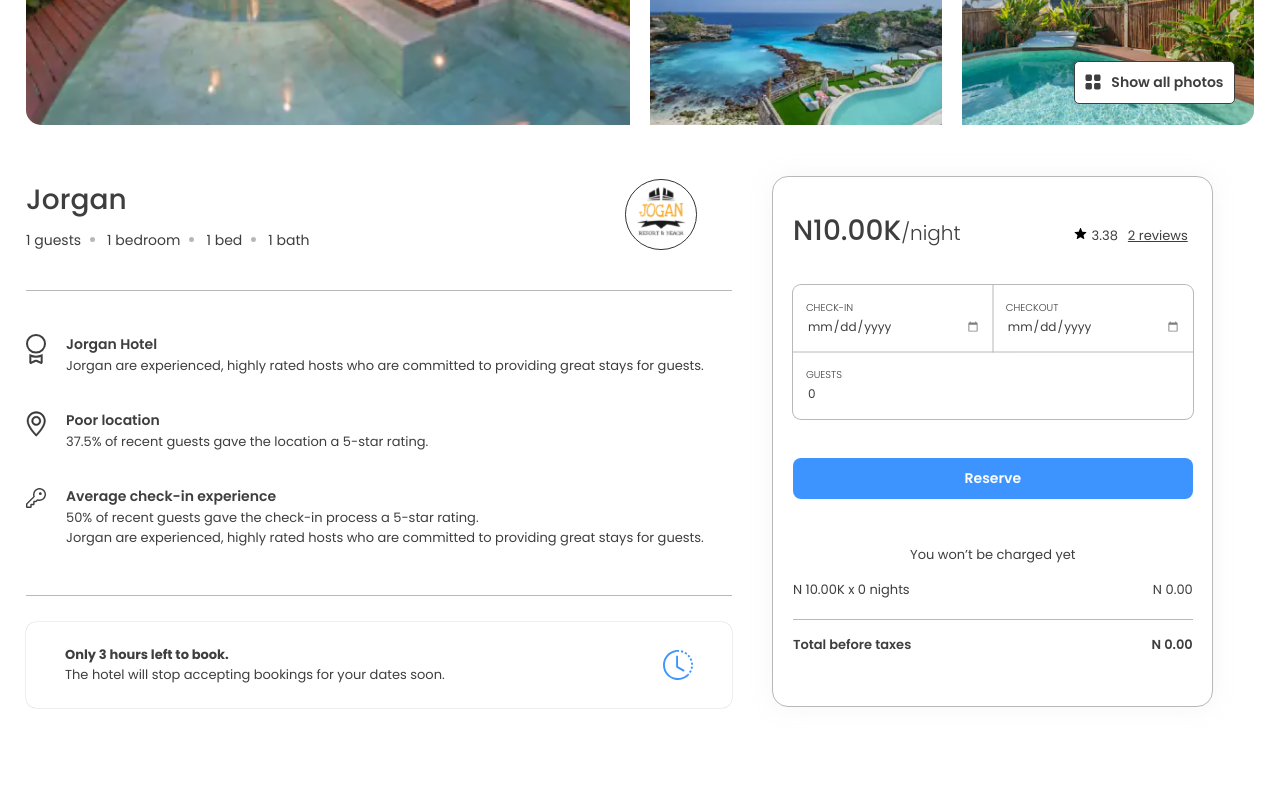
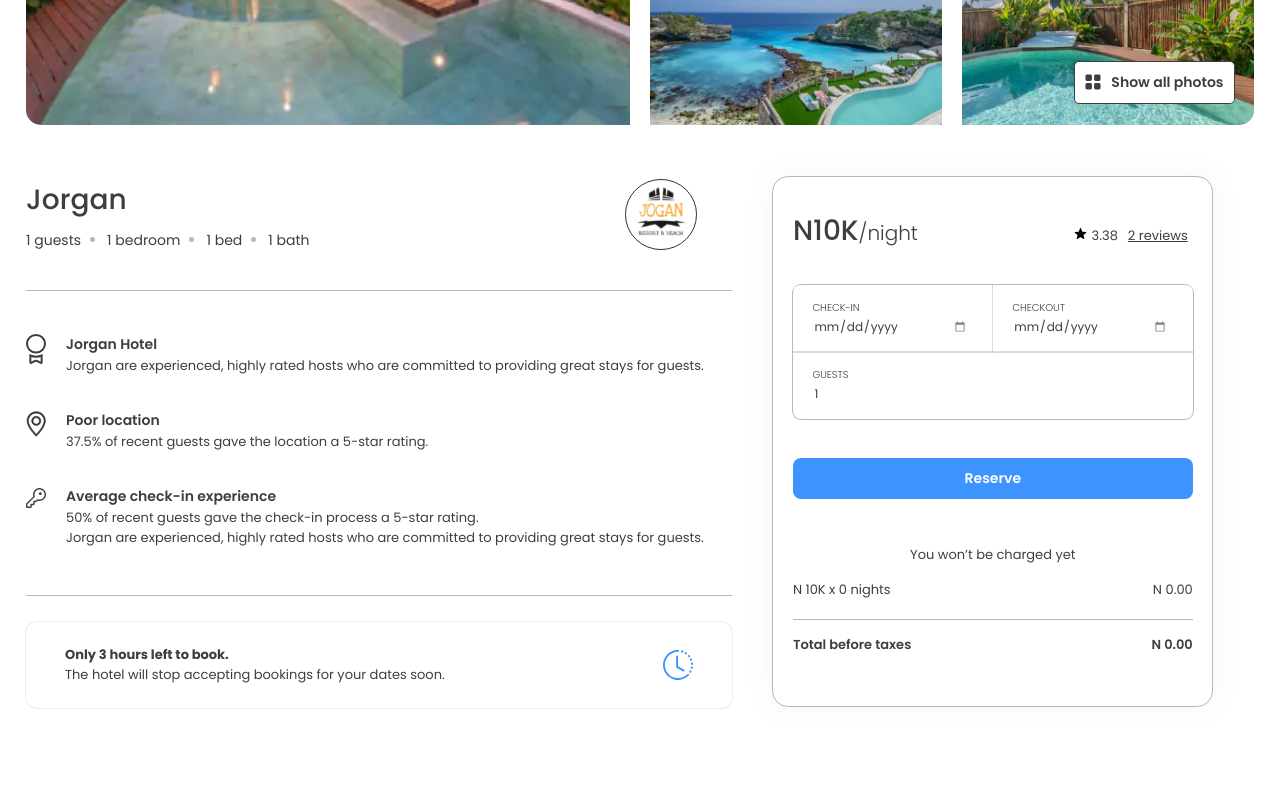
Before and after one commit to unnamed-lab/lemuel-hotel-reservation, a React (Vite) app: page /place/1 in a window 1280 px wide. Shown: the part 599-1385 px from the top of the page. Built offline with nearby package versions, Linux system fonts and the light colour scheme.

Commit message:
refactored utility codes

```diff
--- a/src/pages/HotelDetail.jsx
+++ b/src/pages/HotelDetail.jsx
@@ -1,5 +1,10 @@
 import React, { useEffect, useRef, useState } from "react";
-import { Link, useNavigate, useOutletContext, useParams } from "react-router-dom";
+import {
+  Link,
+  useNavigate,
+  useOutletContext,
+  useParams,
+} from "react-router-dom";
 import brandImg from "../assets/brand.svg";
 import userImg from "../assets/user.svg";
 import {
@@ -69,6 +74,8 @@ function DetailPage() {
           rooms={hotel.room}
           pricing={hotel.price}
           pageId={parseInt(placeId)}
+          minGuests={hotel.accomodation.guest}
+          maxGuests={hotel.accomodation.max_guest}
         />
         <Offers facility={hotel.facility} />
         <Rating
@@ -319,7 +326,9 @@ function ItemDetails({
   ratingAvg,
   reviewCount,
   pricing,
-  pageId
+  pageId,
+  minGuests,
+  maxGuests,
 }) {
   const { guest, bed, bedroom, bath } = accomodation;
   const { name, url, imgUrl, contact } = company;
@@ -354,13 +363,13 @@ function ItemDetails({
   };
 
   const [makeReserve, setReserve] = useState(false);
-  const hasReserve = makeReserve ? "show": "";
-  const reserveBlock = makeReserve ? 'hide': "";
+  const hasReserve = makeReserve ? "show" : "";
+  const reserveBlock = makeReserve ? "hide" : "";
 
   const navigate = useNavigate();
 
   const createReservation = (e) => {
-    e.preventDefault()
+    e.preventDefault();
     navigate(`/place/${pageId}/reserve`);
   };
 
@@ -577,10 +586,11 @@ function ItemDetails({
                   type="number"
                   name="guests"
                   id="guestCount"
-                  min={0}
-                  defaultValue={0}
+                  min={minGuests}
+                  max={maxGuests}
+                  defaultValue={minGuests}
                   className="guest-number-input"
-                  placeholder="0 guest"
+                  placeholder={`${minGuests} guest`}
                   onChange={changeGuestNumber}
                   required
                 />
@@ -624,7 +634,7 @@ function ItemDetails({
   );
 }
 
-function Offers({facility}) {
+function Offers({ facility }) {
   return (
     <>
       <section className="catalogue-detail--offer btm-border">
--- a/src/styles/css/main.css
+++ b/src/styles/css/main.css
@@ -443,15 +443,20 @@
 }
 :root .booking-card .booking-card--appointment .booking-card--appointment_check {
   position: relative;
-  display: flex;
+  display: grid;
+  grid-template-columns: repeat(2, 1fr);
   width: 100%;
+  background-color: #fff;
   max-width: inherit;
 }
 :root .booking-card .booking-card--appointment .booking-card--appointment_check .check-date-selector {
-  width: 50%;
-  max-width: 50%;
-  padding: 1.15rem 1rem;
+  width: -webkit-fill-available;
+  padding-top: 1.15rem;
+  padding-bottom: 1.15rem;
+  padding-left: 1.5rem;
+  padding-right: 2rem;
   box-shadow: 0 0 0 0.5px #B8B8B8;
+  background-color: #fff;
 }
 :root .booking-card .booking-card--appointment .booking-card--appointment_check .check-date-selector label {
   display: block;
@@ -466,6 +471,7 @@
   font-size: 12px;
   border: none;
   color: #3E3E3E;
+  background-color: #fff;
   transition: all 1s ease;
 }
 :root .booking-card .booking-card--appointment .booking-card--appointment_check .check-date-selector input[type=date]:focus-visible {
@@ -482,7 +488,7 @@
   width: 100%;
   display: flex;
   flex-wrap: wrap;
-  padding: 1.15rem 1rem;
+  padding: 1.15rem 1.5rem;
   box-shadow: 0 0 0 0.5px #B8B8B8;
 }
 :root .booking-card .booking-card--appointment .booking-card--appointment_guest label {
@@ -500,6 +506,7 @@
   font-size: 12px;
   border: none;
   color: #3E3E3E;
+  background-color: #fff;
   transition: all 1s ease;
 }
 :root .booking-card .booking-card--appointment .booking-card--appointment_guest .guest-number-input::placeholder {
--- a/src/styles/scss/main.scss
+++ b/src/styles/scss/main.scss
@@ -156,11 +156,12 @@
     .info-text {
       max-width: 95%;
 
-      strong{
+      strong {
         display: block;
         &.fill {
-        width: 100%;
-      }}
+          width: 100%;
+        }
+      }
     }
     svg {
       width: 30px;
@@ -337,15 +338,20 @@
       }
       .booking-card--appointment_check {
         position: relative;
-        display: flex;
+        display: grid;
+        grid-template-columns: repeat(2, 1fr);
         width: 100%;
+        background-color: $white;
         max-width: inherit;
 
         .check-date-selector {
-          width: 50%;
-          max-width: 50%;
-          padding: 1.15rem 1rem;
+          width: -webkit-fill-available;
+          padding-top: 1.15rem;
+          padding-bottom: 1.15rem;
+          padding-left: 1.5rem;
+          padding-right: 2rem;
           box-shadow: 0 0 0 0.5px $g-50;
+          background-color: $white;
 
           label {
             display: block;
@@ -361,6 +367,7 @@
             font-size: 12px;
             border: none;
             color: $dark;
+            background-color: $white;
             transition: all 1s ease;
 
             &:focus-visible {
@@ -382,7 +389,7 @@
         width: 100%;
         display: flex;
         flex-wrap: wrap;
-        padding: 1.15rem 1rem;
+        padding: 1.15rem 1.5rem;
         box-shadow: 0 0 0 0.5px $g-50;
 
         label {
@@ -401,6 +408,7 @@
           font-size: 12px;
           border: none;
           color: $dark;
+          background-color: $white;
           transition: all 1s ease;
 
           &::placeholder {
--- a/src/utils/catalog.js
+++ b/src/utils/catalog.js
@@ -171,6 +171,7 @@ export const catalogueItem = {
   price: 10000,
   accomodation: {
     guest: 1,
+    max_guest: 2,
     bed: 1,
     bedroom: 1,
     bath: 1,
--- a/src/utils/utils.js
+++ b/src/utils/utils.js
@@ -40,43 +40,47 @@ export const getTimestamp = (time) => {
   return `${monthsInWords[date.getMonth()]} ${date.getFullYear()}`;
 };
 
-export const makeArrayToString = (arr = []) => {
+export const makeArrayToString = (arr) => {
   return arr.join(", ");
 };
 
 export const getStarRating = (value, rating = [], percentage = false) => {
   const lookUpStar = rating.filter((item) => item === value);
   const output = lookUpStar.length / rating.length;
-  if (percentage === true) {
-    return output * 100;
-  }
-  return output;
+  return percentage ? output * 100 : output;
 };
 
 export const ratingText = (input) => {
-  let output = "";
   switch (true) {
     case input <= 20:
-      return output = "Terrible";
+      return "Terrible";
     case input <= 40:
-      return output = "Poor";
+      return "Poor";
     case input >= 60:
-      return output = "Good";
+      return "Good";
     case input >= 75:
-      return output = "Excellence";
+      return "Excellence";
     default:
-      return output = "Average";
+      return "Average";
   }
-  return output;
 };
 
 export const amtFormater = (value, decimal = false) => {
-  if (value >= 1000000000) return (value / 1000000000).toFixed(2) + "Bn";
-  if (value >= 1000000) return (value / 1000000).toFixed(2) + "M";
-  else if (value >= 1000) return (value / 1000).toFixed(2) + "K";
+  if (value >= 1000000000)
+    return decimal
+      ? (value / 1000000000).toFixed(2) + "Bn"
+      : (value / 1000000000).toFixed(0) + "Bn";
+  else if (value >= 1000000)
+    return decimal
+      ? (value / 1000000).toFixed(2) + "M"
+      : (value / 1000000).toFixed(0) + "M";
+  else if (value >= 1000)
+    return decimal
+      ? (value / 1000).toFixed(2) + "K"
+      : (value / 1000).toFixed(0) + "K";
   else {
-    if (decimal === true) return value.toFixed(2).toString();
-    return value.toString();
+    if (decimal === true)
+      return decimal ? value.toFixed(2).toString() : value.toString();
   }
 };
 
```
Also changed, not shown: 1 other file (tests, documents, lock files or other folders).
